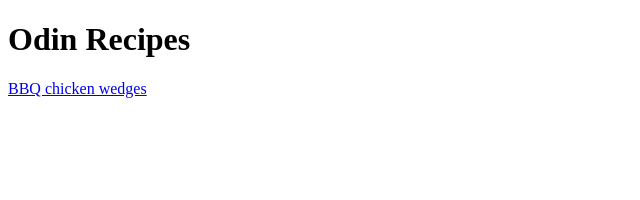
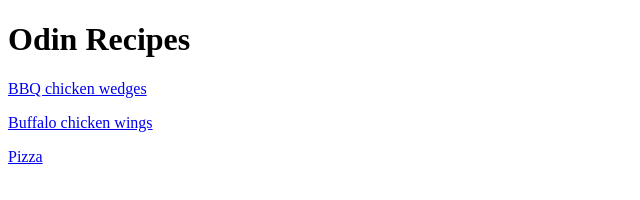
Before and after one commit to guyfoz77/odin-recipes, a plain HTML site: page index.html in a window 1280 px wide. Shown: the whole page, without its empty margins (0-640 px from the left). Drawn offline with Linux system fonts and the light colour scheme.

Commit message:
Add pizza and wings links to homepage

```diff
--- a/index.html
+++ b/index.html
@@ -8,6 +8,8 @@
     <body>
         <h1>Odin Recipes</h1>
         <p><a href="recipes/bbq-chkn.html">BBQ chicken wedges</a></p>
+        <p><a href="recipes/chicken-wings.html">Buffalo chicken wings</a></p>
+        <p><a href="recipes/ooni-pizza.html">Pizza</a></p>
 
     </body>
 </html>
```
